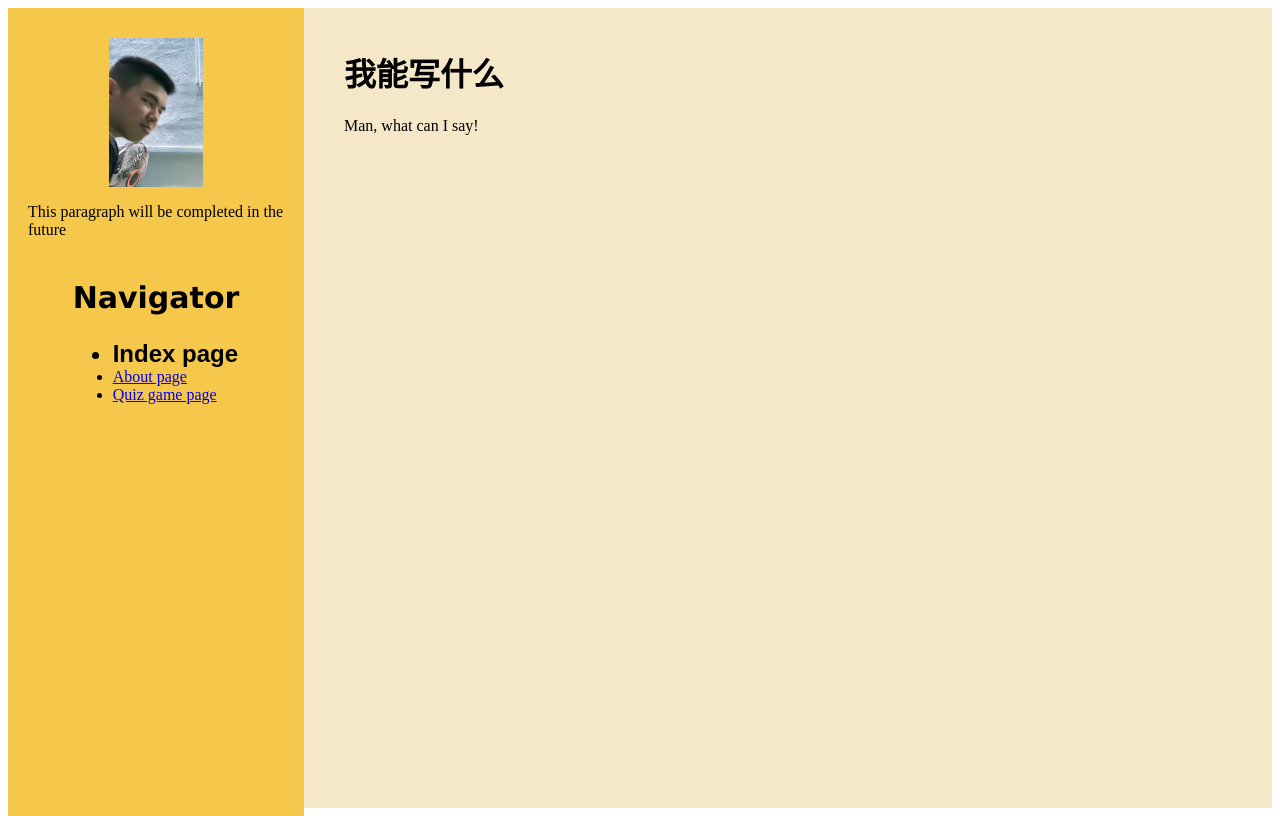
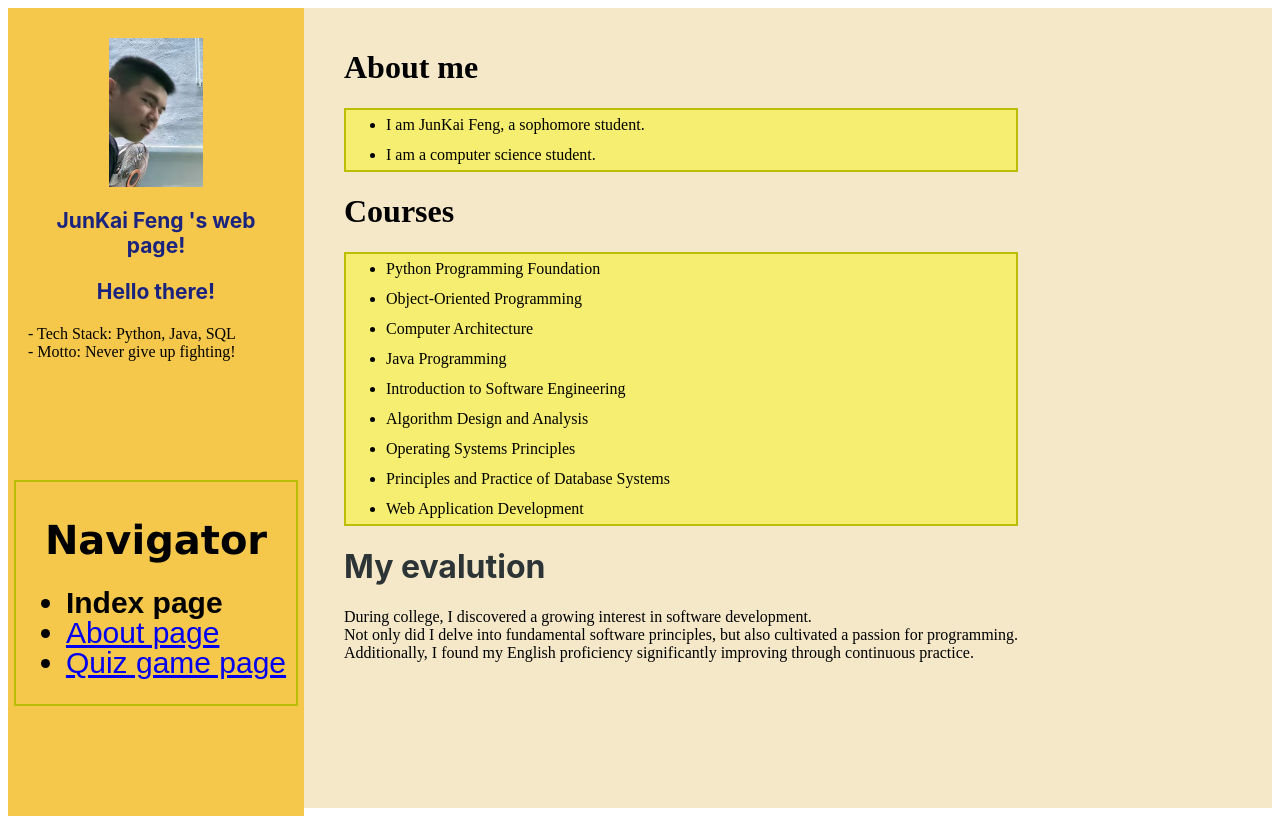
Before and after one commit to Stevan1707/JC2503assessment, a plain HTML site: page html/index.html in a window 1280 px wide. Drawn offline with Linux system fonts and the light colour scheme.

Commit message:
基本上写完了第一个页面，剩下的还不知道怎么写

```diff
--- a/css/root.css
+++ b/css/root.css
@@ -17,26 +17,53 @@
     justify-content: flex-start;
 }
 
+.navigator_box{
+    top: 60%;
+    padding: 10px;
+    position: fixed;
+    border: 2px solid rgb(187, 190, 4);
+    line-height: 30px;
+}
 .myself_picture{
     display: block;
     margin: 10px auto;
 }
+
+
+
+.sidebar_introduction {
+  font-family: 'Inter', system-ui, sans-serif;
+  color: rgb(26, 35, 126);
+  font-size: 21px;
+  text-align: center;
+  font-weight:700 ;
+}
+
+.techstack {
+  font-family: 'Inter', system-ui, sans-serif;
+  color:rgb(62, 39, 35);
+  font-size: 24px;
+  font-weight: 500;
+}
+
+
 .navigator_sign{
     font-family: Verdana, Geneva, Tahoma, sans-serif;
     font-weight: bolder;
-    font-size: 30px;
+    font-size: 40px;
+    text-align: center;
 }
 
 .selected{
     font-family: Arial, Helvetica, sans-serif;
     font-weight: 700;
-    font-size: 24px;
+    font-size: 30px;
 }
 
 .unselected{
     font-family: Arial, Helvetica, sans-serif;
     font-weight :400;
-    font-size: 15px;
+    font-size: 30px;
 }
 
 .main {
@@ -45,3 +72,16 @@
     padding: 20px;
     box-sizing: border-box;
 }
+
+.presentinglist {
+    display: block;
+    background-color: rgb(245, 238, 113);
+    line-height: 30px;
+    border: 2px solid rgb(187, 190, 4);
+}
+
+.title{
+    font-family: 'Inter', system-ui, sans-serif;
+    font-weight: 700;
+    color: #2d3436;
+}
--- a/html/index.html
+++ b/html/index.html
@@ -11,23 +11,61 @@
         <div class="navigator_bar">
             <div class="Introduction">
                 <img class="myself_picture" src="../img/myself.png" alt="myself">
-                <p>This paragraph will be completed in the future</p>
+                <p class="sidebar_introduction">JunKai Feng 's web page! </p>
+                <p class="sidebar_introduction"> Hello there!</p>
+                <p class="tech_stack"> - Tech Stack: Python, Java, SQL  <br>
+                    - Motto: Never give up fighting!
+                </p>
 
             </div>
-            <div>
+            <div class="navigator_box">
                 <h2 class="navigator_sign">Navigator</h2>
             <ul>
                 <li class="selected">Index page</li>
-                <li class=""><a href="about.html">About page</a></li>
-                <li><a href="game.html">Quiz game page</a></li>
+                <li class="unselected"><a href="about.html">About page</a></li>
+                <li class="unselected"><a href="game.html">Quiz game page</a></li>
             </ul>
             </div>
         </div>
 
         <div class="main">
             <div>
-                <h1>我能写什么</h1>
-                <p>Man, what can I say!</p>
+                <h1>About me</h1>
+                <ul class="presentinglist">
+                    <li>I am JunKai Feng, a sophomore student.</li>
+                    <li>I am a computer science student.</li>
+
+                </ul>
+                <!-- <p>I am JunKai Feng, a sophomore student.</p>
+                <p>I am a computer science student.</p> -->
+
+
+            </div>
+            <div>
+                <h1>Courses</h1>
+                <ul class="presentinglist">
+                    <li>Python Programming Foundation</li>
+                    <li>Object-Oriented Programming</li>
+                    <li>Computer Architecture</li>
+                    <li>Java Programming</li>
+                    <li>Introduction to Software Engineering</li>
+                    <li>Algorithm Design and Analysis</li>
+                    <li>Operating Systems Principles</li>
+                    <li>Principles and Practice of Database Systems</li>
+                    <li>Web Application Development</li>
+                </ul>
+
+            </div>
+
+            <div>
+                <h1 class="title">My evalution</h1>
+                <p class="paragraph">
+                    During college, I discovered a growing interest in software development. <br>
+                     Not only did I delve into fundamental software principles, but also cultivated
+                     a passion for programming. <br>
+                     Additionally, I found my English proficiency significantly
+                     improving through continuous practice.
+                </p>
             </div>
         </div>
     </div>
```
